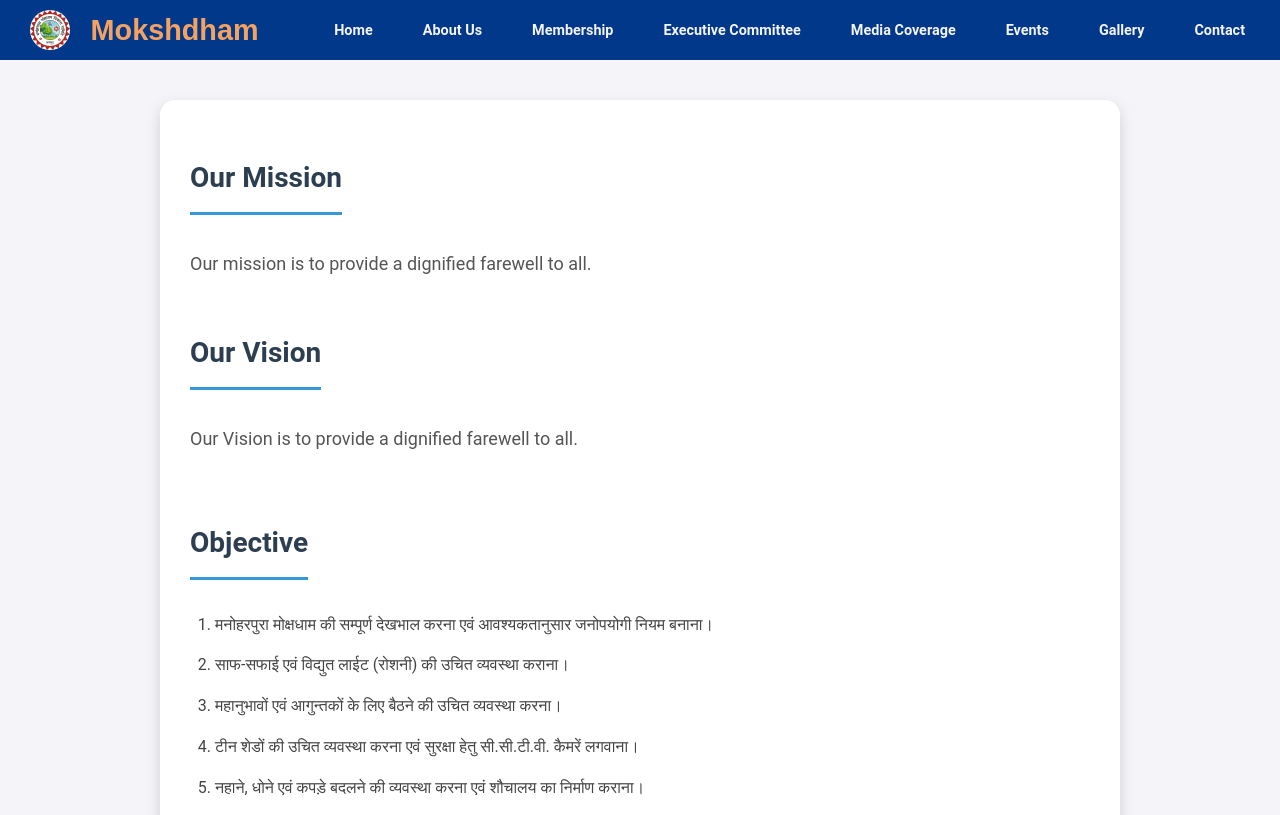
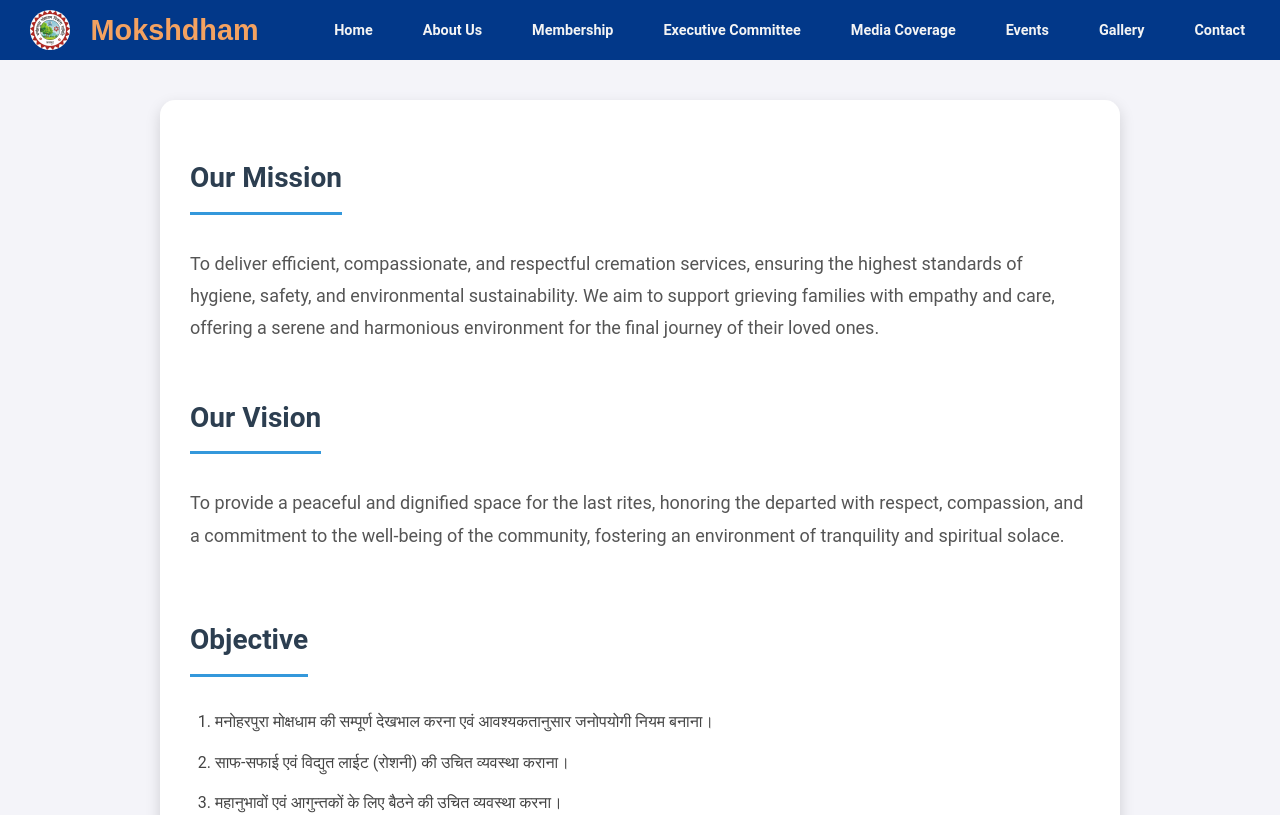
Before and after one commit to nekalsalaria/05_mokshdham, a React (Vite) app in the folder frontend/: page /about in a window 1280 px wide. Shown: the top 815 px of the page. Built offline with nearby package versions, Linux system fonts and the light colour scheme.

Commit message:
add vision mission

```diff
--- a/frontend/src/components/About.jsx
+++ b/frontend/src/components/About.jsx
@@ -6,9 +6,10 @@ const About = () => {
   return (
     <div className="about">
       <h2>Our Mission</h2>
-      <p>Our mission is to provide a dignified farewell to all.</p>
+      <p>To deliver efficient, compassionate, and respectful cremation services, ensuring the highest standards of hygiene, safety, and environmental sustainability. We aim to support grieving families with empathy and care, offering a serene and harmonious environment for the final journey of their loved ones.</p>
       <h2>Our Vision</h2>
-      <p>Our Vision is to provide a dignified farewell to all.</p>
+      <p>To provide a peaceful and dignified space for the last rites, honoring the departed with respect, compassion, and a commitment to the well-being of the community, fostering an environment of tranquility and spiritual solace.
+      </p>
       <div className="objective">
         <h2>Objective</h2>
         <ol>
```
